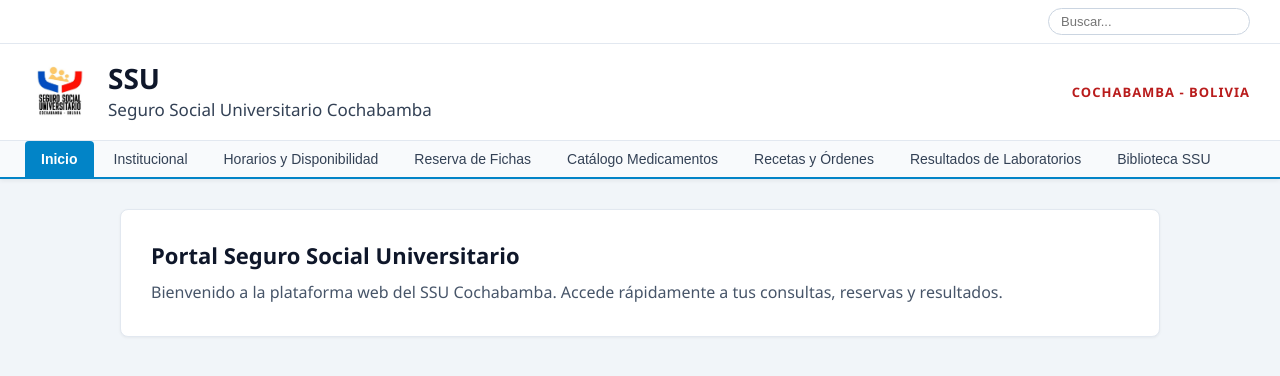
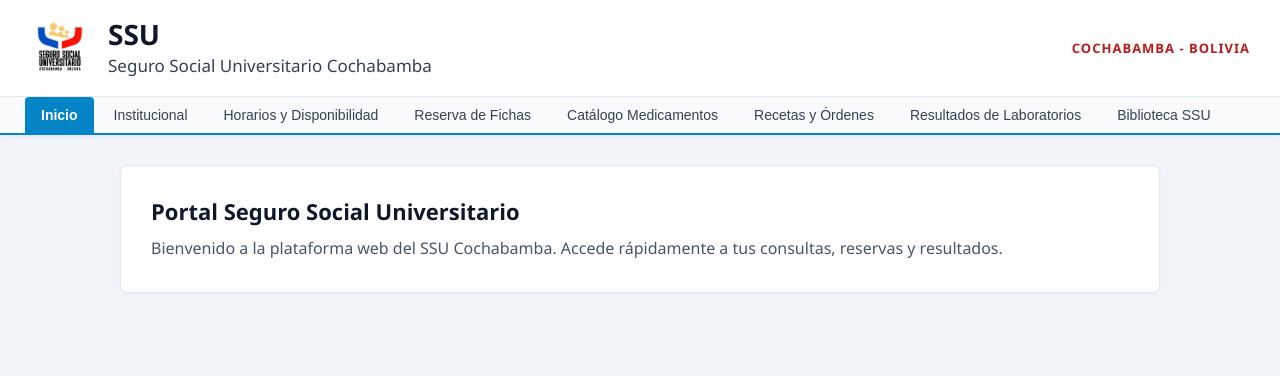
Before and after one commit to RenPerz/SSU-seguro-social-universitario, a React (Vite) app in the folder cliente/: page / in a window 1280 px wide. Shown: the top 376 px of the page. Built offline with nearby package versions, Linux system fonts and the light colour scheme.

Commit message:
Arreglo botones

```diff
--- a/cliente/src/components/Header.jsx
+++ b/cliente/src/components/Header.jsx
@@ -15,20 +15,7 @@ export default function Header({ seccionActiva, onCambiarSeccion }) {
 
   return (
     <header style={{ width: '100%', backgroundColor: '#ffffff', boxShadow: '0 2px 4px rgba(0,0,0,0.06)' }}>
-      {/* Barra superior */}
-      <div style={{ display: 'flex', justifyContent: 'flex-end', padding: '8px 30px', borderBottom: '1px solid #e2e8f0' }}>
-        <input
-          type="text"
-          placeholder="Buscar..."
-          style={{
-            padding: '5px 12px',
-            borderRadius: '20px',
-            border: '1px solid #cbd5e1',
-            fontSize: '13px',
-            outline: 'none'
-          }}
-        />
-      </div>
+
 
       {/* Cabecera principal con logo */}
       <div style={{ display: 'flex', alignItems: 'center', justifyContent: 'space-between', padding: '18px 30px' }}>
```
